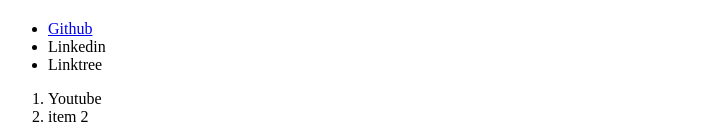
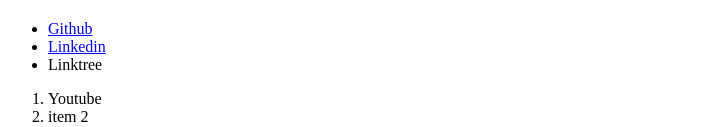
Before and after one commit to HN2K22/git_test, a plain HTML site: page blogtest1.html in a window 1280 px wide. Shown: the part 1461-1588 px from the top of the page, without its empty margins (0-703 px from the left). Drawn offline with Linux system fonts and the light colour scheme.

Commit message:
modified Linkedin in li orders
added link in Linkedin li to redirect to Linkedin page

```diff
--- a/blogtest1.html
+++ b/blogtest1.html
@@ -19,7 +19,7 @@
     <img src="images/dog.jpg" alt="Pug Dog">
     <ul>
         <li><a href="https://github.com" target="_blank" rel="noopener noreferrer">Github</a></li>
-        <li>Linkedin</li>
+        <li><a href="https://in.linkedin.com">Linkedin</a></li>
         <li>Linktree</li>
     </ul>
     <ol>
```
